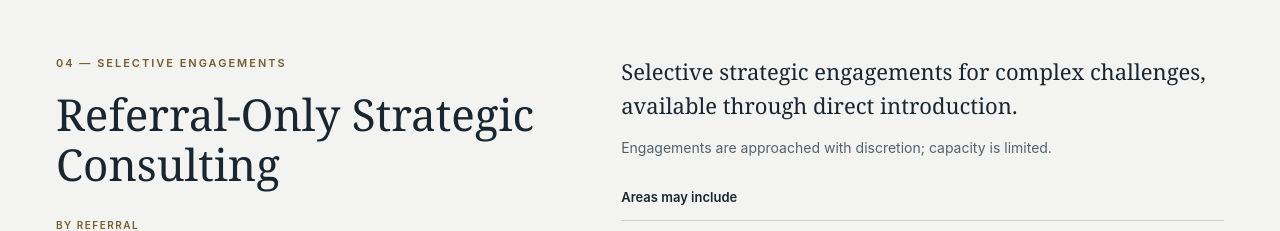
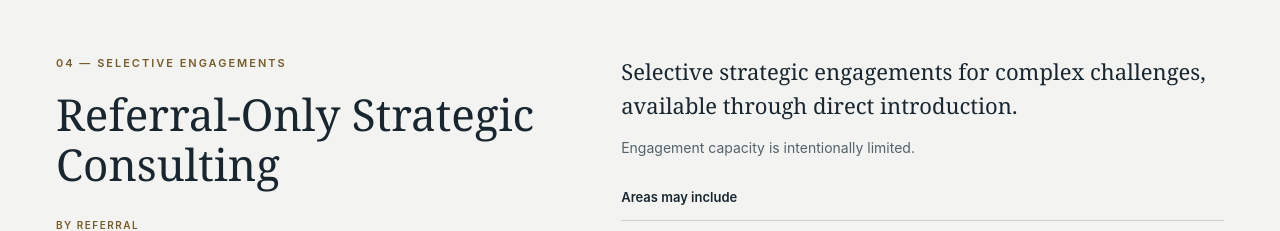
Before and after one commit to czrnbbzdck-dot/del-rio-global-strategies, a plain HTML site: page index.html in a window 1280 px wide. Shown: the part 2800-3031 px from the top of the page. Drawn offline with Linux system fonts and the light colour scheme.

Commit message:
Update engagement capacity wording

```diff
--- a/index.html
+++ b/index.html
@@ -1381,7 +1381,7 @@
 
         <div class="service-details">
           <p class="service-intro">Selective strategic engagements for complex challenges, available through direct introduction.</p>
-          <p class="service-note">Engagements are approached with discretion; capacity is limited.</p>
+          <p class="service-note">Engagement capacity is intentionally limited.</p>
 
           <h3 class="service-topics-title">Areas may include</h3>
           <ul class="service-topics">
```
